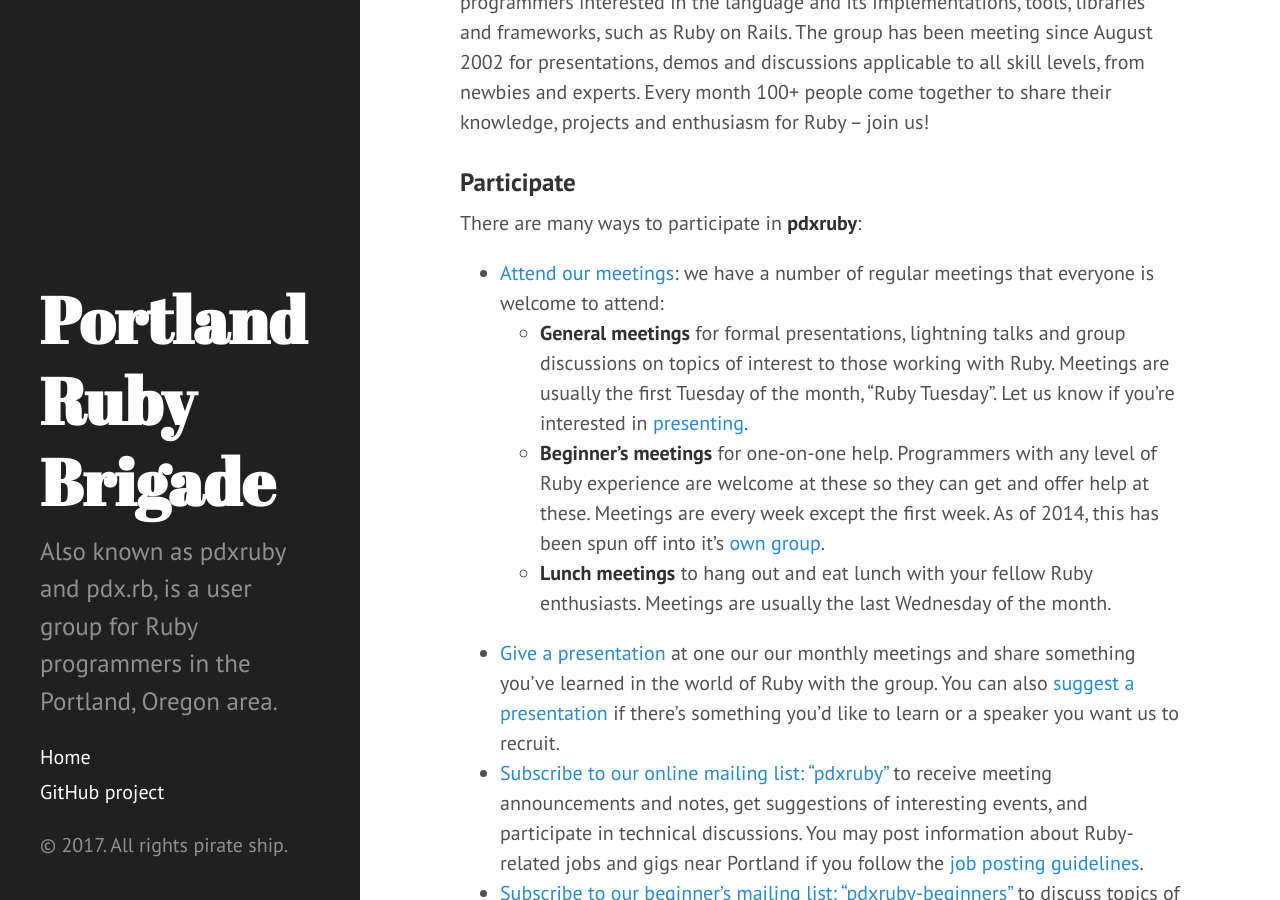
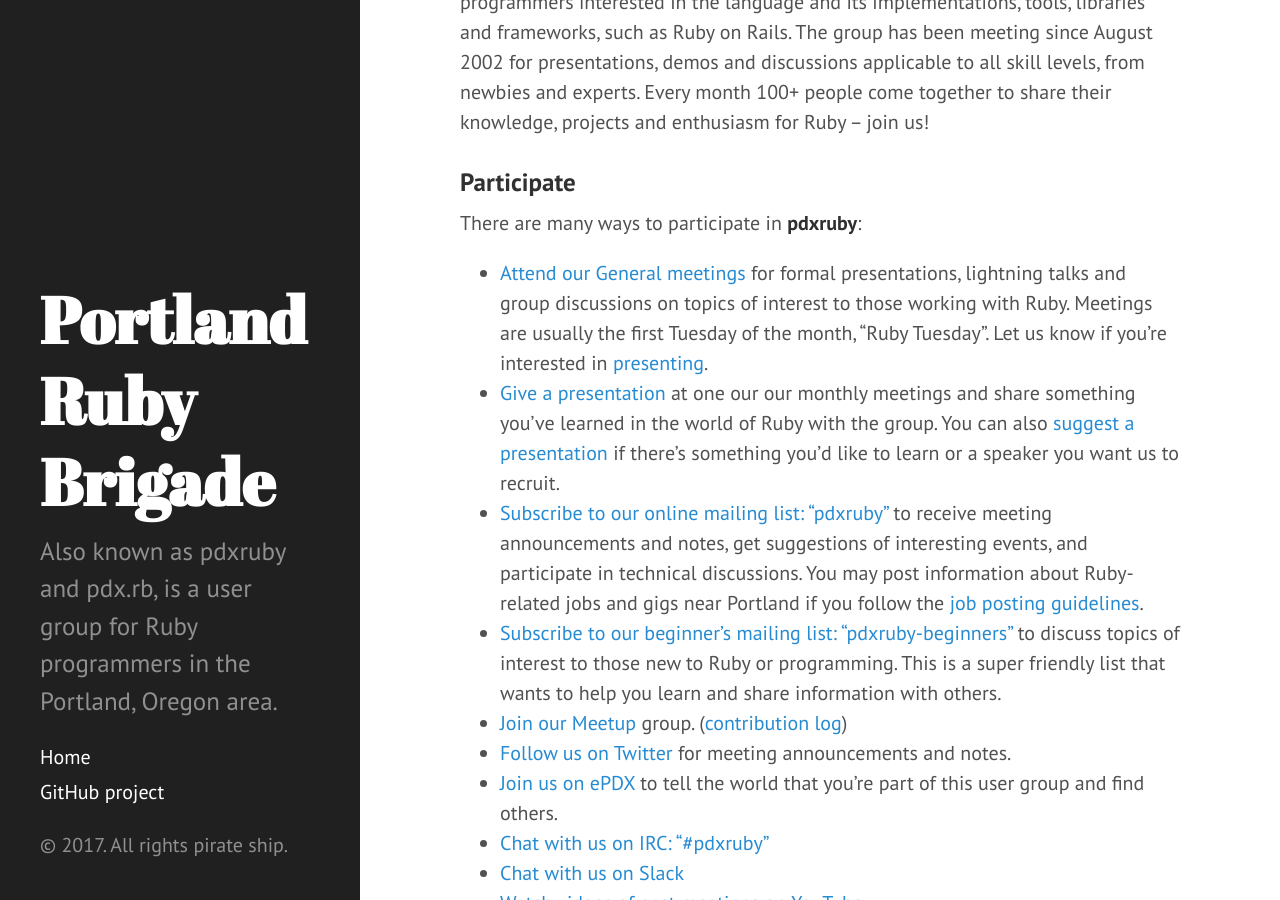
Before and after one commit to pdxruby/pdxruby.github.io, a Jekyll site: the page built from index.md, in a window 1280 px wide and 900 px high, scrolled down 303 px. Built offline with Jekyll 4.4.1, drawn with Linux system fonts in a browser that asks for light colours.

Commit message:
Update index.md
Looks like [Ruby Lunch was retired](https://groups.google.com/forum/#!topic/pdxruby/RCK_ztYqy4w) and the Beginner's meetings' link is 404 (http://hackandhelp.com).

```diff
--- a/index.md
+++ b/index.md
@@ -18,21 +18,12 @@ projects and enthusiasm for Ruby – join us!
 
 There are many ways to participate in **pdxruby**:
 
--   [Attend our meetings](http://calagator.org/events/search?query=pdxruby):
-    we have a number of regular meetings that everyone is welcome to
-    attend:
-    -   **General meetings** for formal presentations, lightning talks
-        and group discussions on topics of interest to those working
-        with Ruby. Meetings are usually the first Tuesday of the month,
-        “Ruby Tuesday”. Let us know if you're interested in
-        [presenting](/present).
-    -   **Beginner's meetings** for one-on-one help. Programmers with
-        any level of Ruby experience are welcome at these so they can
-        get and offer help at these. Meetings are every week except the
-        first week. As of 2014, this has been spun off into it's [own group](http://hackandhelp.com/).
-    -   **Lunch meetings** to hang out and eat lunch with your fellow
-        Ruby enthusiasts. Meetings are usually the last Wednesday of the
-        month.
+-   [Attend our General meetings](http://calagator.org/events/search?query=pdxruby)
+    for formal presentations, lightning talks
+    and group discussions on topics of interest to those working
+    with Ruby. Meetings are usually the first Tuesday of the month,
+    “Ruby Tuesday”. Let us know if you're interested in
+    [presenting](/present).
 -   [Give a presentation](/present) at one our our monthly
     meetings and share something you've learned in the world of Ruby
     with the group. You can also [suggest a presentation](/suggested-presentations) if
@@ -42,7 +33,7 @@ There are many ways to participate in **pdxruby**:
     to receive meeting announcements and notes, get suggestions of
     interesting events, and participate in technical discussions. You
     may post information about Ruby-related jobs and gigs near Portland
-    if you follow the [job posting guidelines](/job_guidelines "job guidelines").
+    if you follow the [job posting guidelines](/job-guidelines "job guidelines").
 -   [Subscribe to our beginner's mailing list: "pdxruby-beginners"](http://groups.google.com/group/pdxruby-beginners)
     to discuss topics of interest to those new to Ruby or programming.
     This is a super friendly list that wants to help you learn and share
```
